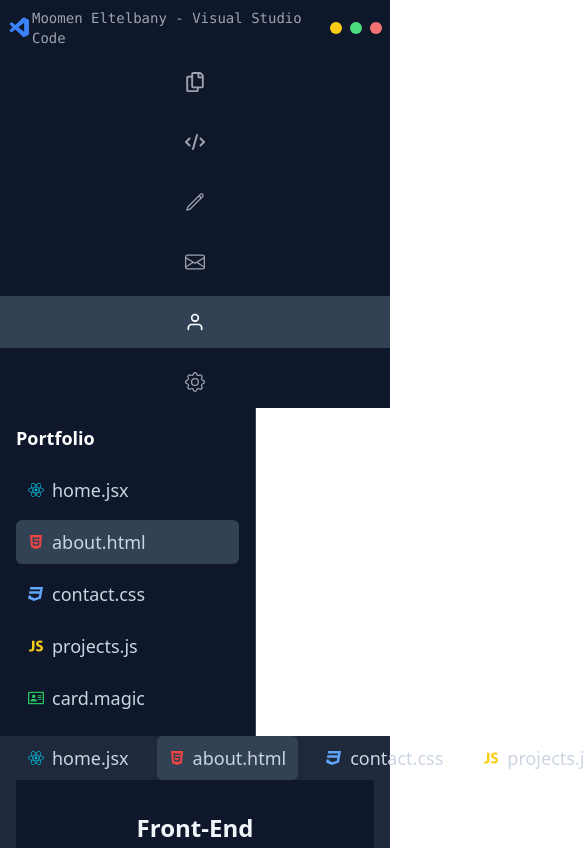
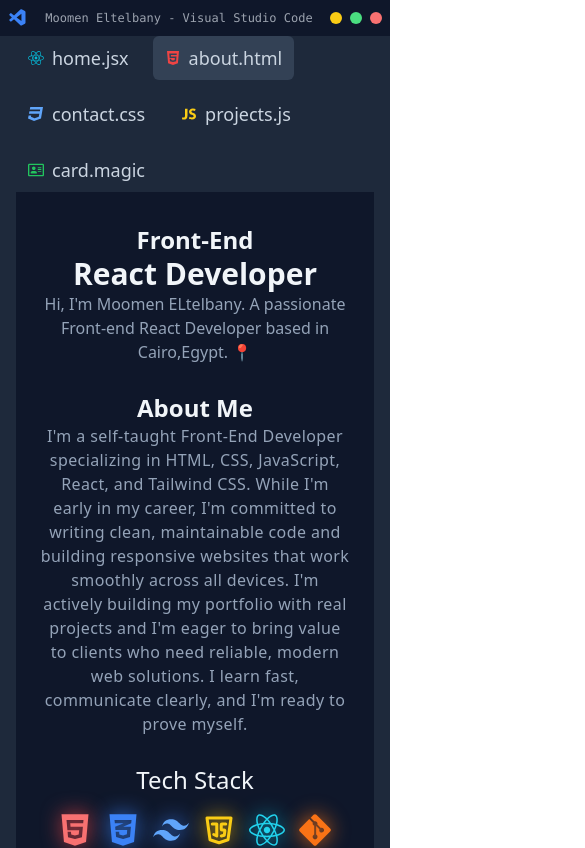
Before and after one commit to MoomenEltelbany/portfolio, a React (Vite) app: page /about in a window 390 px wide. Shown: the top 848 px of the page, 585 px wide, since content can reach past the window. Built offline with nearby package versions, Linux system fonts and the light colour scheme.

Commit message:
Make the project responsive

```diff
--- a/src/components/common/Header/Header.jsx
+++ b/src/components/common/Header/Header.jsx
@@ -8,15 +8,15 @@ const NAV_ITEMS = ["File", "Edit", "View", "Go", "Run", "Terminal", "Help"];
 const Header = () => {
     return (
         <header className="bg-slate-900 text-gray-400 flex items-center justify-between p-2 font-vscode transition-all">
-            <div className="flex items-center gap-3">
-                <VscVscode className="text-blue-500 text-[24px]" />
+            <div className="flex items-center gap-2 sm:gap-3">
+                <VscVscode className="text-blue-500 text-[20px] sm:text-[24px]" />
 
                 <nav
                     className="hidden sm:block"
                     role="navigation"
                     aria-label="Main navigation"
                 >
-                    <ul className="flex items-center gap-2">
+                    <ul className="hidden md:flex items-center gap-2">
                         {NAV_ITEMS.map((item) => (
                             <NavItem key={item}>{item}</NavItem>
                         ))}
@@ -24,7 +24,7 @@ const Header = () => {
                 </nav>
             </div>
 
-            <h1 className="text-sm font-medium">
+            <h1 className="text-xs sm:text-sm font-medium">
                 Moomen Eltelbany - Visual Studio Code
             </h1>
 
--- a/src/components/common/Header/NavItem.jsx
+++ b/src/components/common/Header/NavItem.jsx
@@ -1,11 +1,6 @@
-function NavItem({ children, onClick }) {
+function NavItem({ children }) {
     return (
-        <li
-            className="cursor-pointer hover:text-gray-500 duration-200 px-2 py-1 rounded transition-colors"
-            onClick={onClick}
-            role="menuitem"
-            tabIndex={0}
-        >
+        <li className="cursor-pointer hover:text-gray-500 duration-200 px-2 py-1 rounded transition-colors">
             {children}
         </li>
     );
--- a/src/components/common/SideNav/SideNavLinks.jsx
+++ b/src/components/common/SideNav/SideNavLinks.jsx
@@ -55,7 +55,7 @@ const NAVIGATION_ITEMS = [
 function SideNavLinks() {
     return (
         <nav
-            className="bg-slate-900 text-gray-400 text-[25px] flex flex-col gap-2 font-extrabold"
+            className="bg-slate-900 text-gray-400 text-[22px] sm:text-[24px] md:text-[25px] hidden md:flex flex-col gap-2 font-extrabold "
             role="navigation"
             aria-label="Side navigation"
         >
--- a/src/components/portfolio/PortfolioMenu/Portfolio.jsx
+++ b/src/components/portfolio/PortfolioMenu/Portfolio.jsx
@@ -3,8 +3,8 @@ import PortfolioMenuItem from "./PortfolioMenuItem";
 
 function Portfolio() {
     return (
-        <div className="w-64 bg-slate-900 border-r border-slate-700">
-            <div className="p-4">
+        <div className="w-56 sm:w-60 md:w-64 bg-slate-900 border-r border-slate-700 hidden md:block">
+            <div className="px-3 py-4 sm:px-4">
                 <h2 className="text-white text-lg font-semibold mb-4">
                     Portfolio
                 </h2>
--- a/src/components/portfolio/PortfolioMenu/PortfolioMenuList.jsx
+++ b/src/components/portfolio/PortfolioMenu/PortfolioMenuList.jsx
@@ -3,7 +3,9 @@ import { portfolioNavItems } from "../../../constants";
 
 function PortfolioMenuList({ direction = "col" }) {
     return (
-        <div className={`flex flex-${direction} gap-4 text-[60px] `}>
+        <div
+            className={`flex flex-${direction} gap-3 sm:gap-4 text-[28px] sm:text-[40px] md:text-[60px] flex-wrap`}
+        >
             {portfolioNavItems.map((item) => (
                 <PortfolioMenuItem key={item.id} item={item} />
             ))}
--- a/src/components/ui/ProfileCard.css
+++ b/src/components/ui/ProfileCard.css
@@ -391,6 +391,16 @@
   -webkit-background-clip: text;
 }
 
+/* Dense mode: slightly smaller typography, triggered by .pc-dense on wrapper */
+.pc-dense .pc-details h3 {
+  font-size: min(4.5svh, 2.6em);
+}
+
+.pc-dense .pc-details p {
+  font-size: 14px;
+  top: -10px;
+}
+
 @keyframes glow-bg {
   0% {
     --bgrotate: 0deg;
--- a/src/components/ui/ProfileCard.jsx
+++ b/src/components/ui/ProfileCard.jsx
@@ -38,13 +38,14 @@ const ProfileCardComponent = ({
     enableMobileTilt = false,
     mobileTiltSensitivity = 5,
     miniAvatarUrl,
-    name = "Javi A. Torres",
-    title = "Software Engineer",
-    handle = "javicodes",
+    name = "Moomen Eltelbany",
+    title = "Front-End Developer",
+    handle = "Moomen",
     status = "Online",
     contactText = "Contact",
     showUserInfo = true,
     onContactClick,
+    denseText = false,
 }) => {
     const wrapRef = useRef(null);
     const cardRef = useRef(null);
@@ -290,7 +291,9 @@ const ProfileCardComponent = ({
     return (
         <div
             ref={wrapRef}
-            className={`pc-card-wrapper ${className}`.trim()}
+            className={`pc-card-wrapper ${
+                denseText ? "pc-dense" : ""
+            } ${className}`.trim()}
             style={cardStyle}
         >
             <section ref={cardRef} className="pc-card">
--- a/src/pages/About.jsx
+++ b/src/pages/About.jsx
@@ -8,7 +8,7 @@ import { SkillsItem } from "../components";
 
 function About() {
     return (
-        <main className="bg-slate-900 px-4 py-8 sm:px-6 md:px-10 text-slate-400 text-center h-full max-w-5xl mx-auto">
+        <main className="bg-slate-900 px-4 py-8 sm:px-6 md:px-10 text-slate-400 text-center h-full max-w-6xl mx-auto">
             <section>
                 <div>
                     <h3 className="text-2xl sm:text-3xl font-bold text-slate-100">
--- a/src/pages/Card.jsx
+++ b/src/pages/Card.jsx
@@ -21,7 +21,7 @@ function About() {
                         enableTilt={true}
                         enableMobileTilt={false}
                         onContactClick={() => navigate("/contact")}
-                        className="bg-slate-900"
+                        className="bg-transparent"
                     />
                 </div>
             </section>
```
